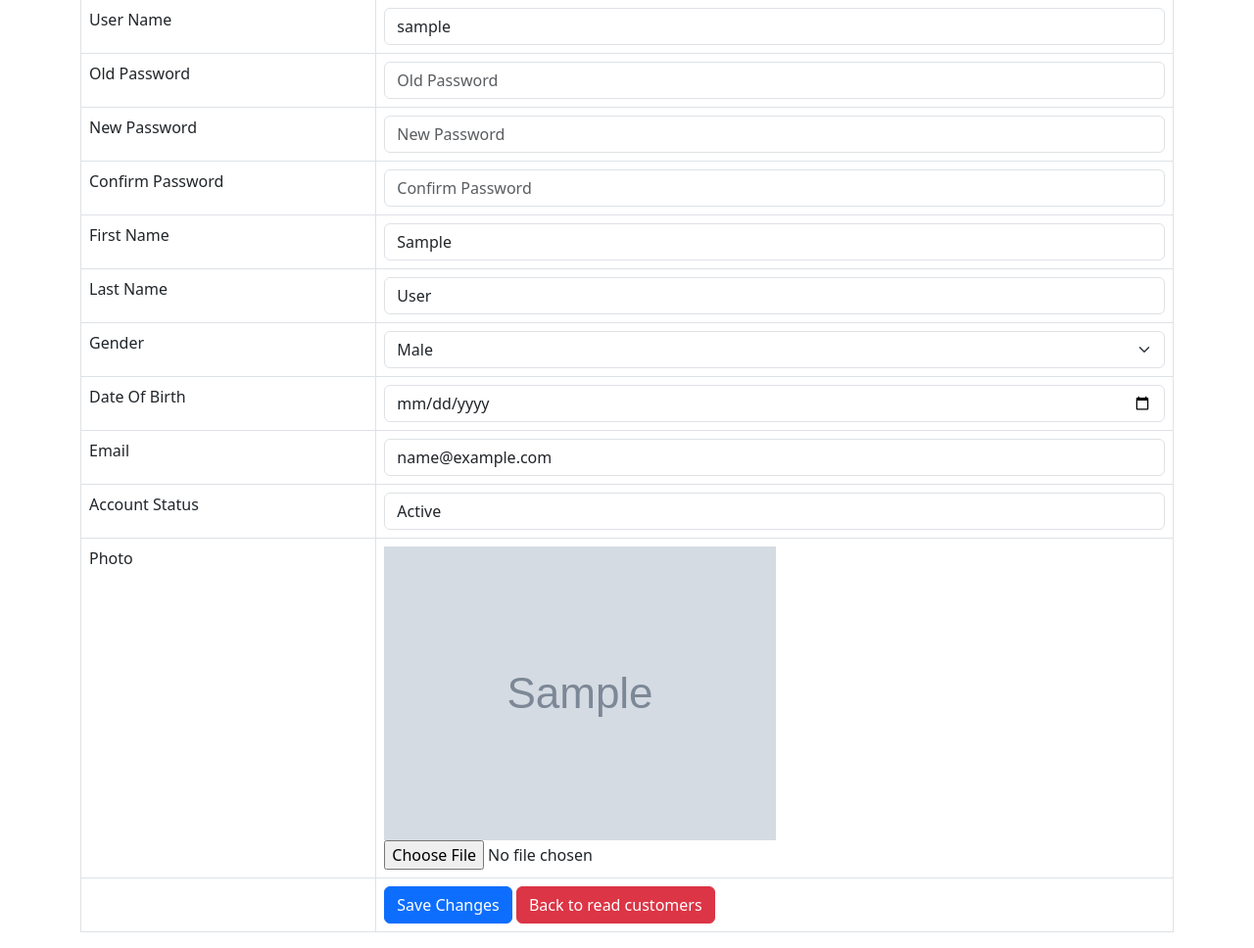
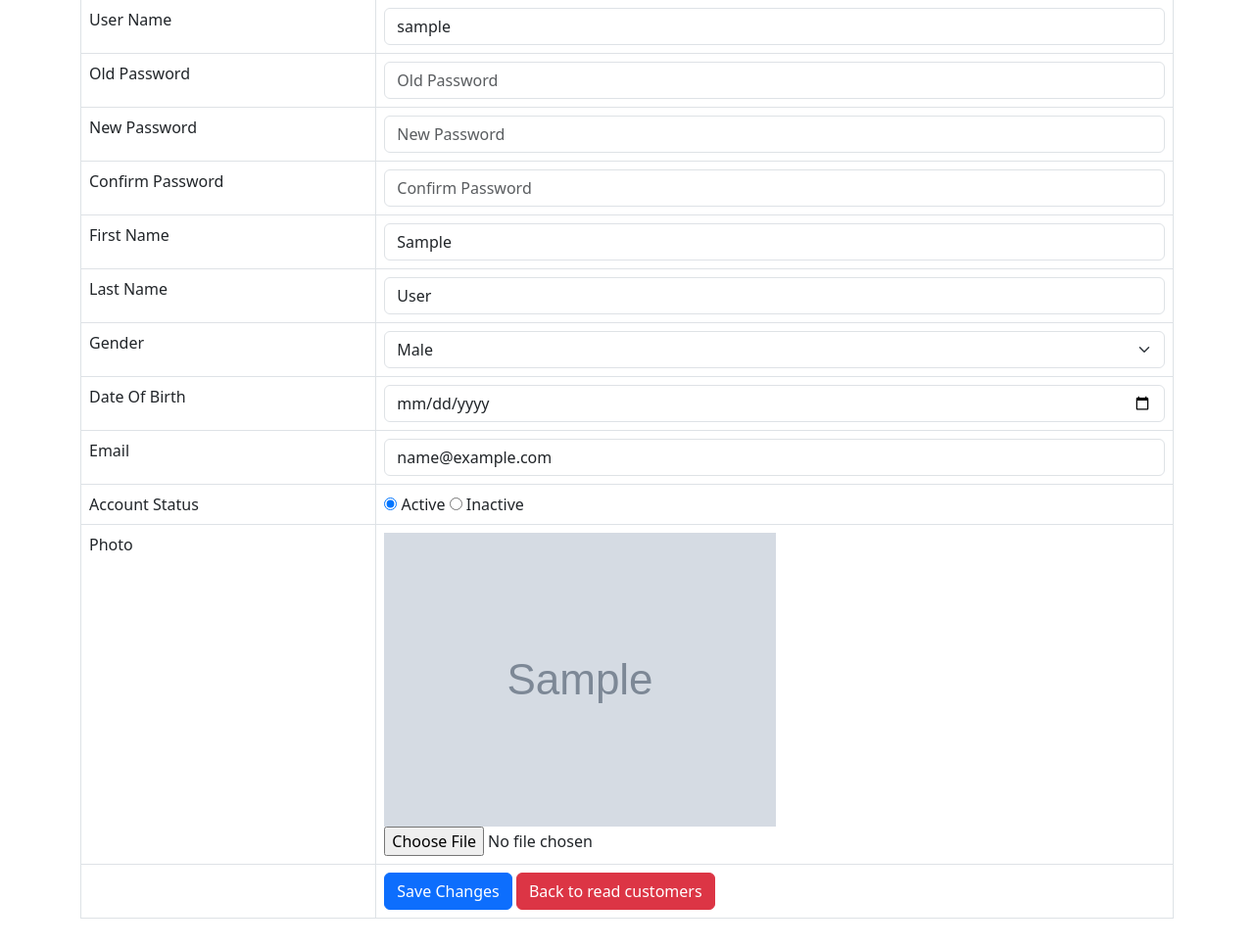
Before and after one commit to YewQianSheng/Web-Application-Development, a PHP site: page /customer_update.php?id=1 in a window 1280 px wide. Shown: the part 113-1081 px from the top of the page at 98% size. After the commit the page ends 1051 px from the top, so only its background shows below. Run offline with PHP 8.4, Linux system fonts and the light colour scheme; the visitor is signed in with stand-in values (Sample User, id 1); tables that the repository leaves empty or names only in its code hold one stand-in row (values such as "Sample post"); grey boxes marked "Sample" are stand-in pictures.

Commit message:
in progress

```diff
--- a/project/customer_update.php
+++ b/project/customer_update.php
@@ -248,7 +248,16 @@
                 </tr>
                 <tr>
                     <td>Account Status</td>
-                    <td><input type='text' name='status' value="<?php echo htmlspecialchars($status, ENT_QUOTES);  ?>" class='form-control' /></td>
+                    <td>
+                        <input type="radio" name="status" id="active" value="Active" <?php if ($row['status'] == "Active") {
+                                                                                            echo 'checked';
+                                                                                        } ?>>
+                        <label class="form-check-label" for="active">Active</label>
+                        <input type="radio" name="status" id="inactive" value="Inactive" <?php if ($row['status'] == "Inactive") {
+                                                                                                echo 'checked';
+                                                                                            } ?>>
+                        <label class="form-check-label" for="inactive">Inactive</label>
+                    </td>
                 </tr>
                 <tr>
                     <td>Photo</td>
--- a/project/order_create.php
+++ b/project/order_create.php
@@ -115,7 +115,9 @@
             $details_stmt->bindParam(':quantity', $quantity[$i]);
             $details_stmt->execute();
           }
-          echo "<div class='alert alert-success'>Order successfully.</div>";
+          echo "<script>
+          window.location.href = 'order_detail_read.php?id={$order_id}&action=create_order_successfully';
+        </script>";
         }
       } catch (PDOException $exception) {
         echo '<div class="alert alert-danger role=alert">' . $exception->getMessage() . '</div>';
```
Also changed, not shown: project/product_create.php (+9 -2 lines), project/uploads/9e52dc1c9aa977bffff5d2a4707d67175dccc5c5-lion_logo.png (added), project/uploads/cdf0b153571947edb322512b1d989fa6e5683773-yali.jpg (added), project/uploads/fb190cb30bd12a305a5a85098800a01ffb07b3df-ballgdg.jpg (added).
